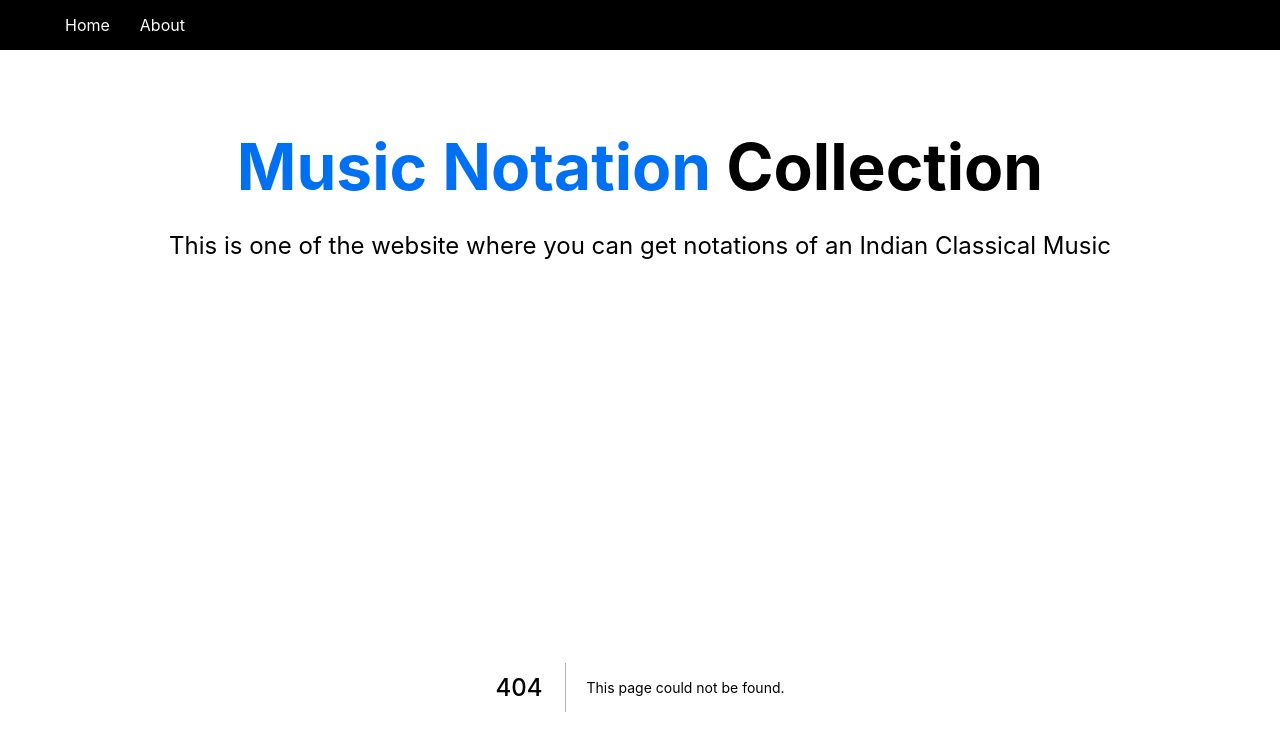
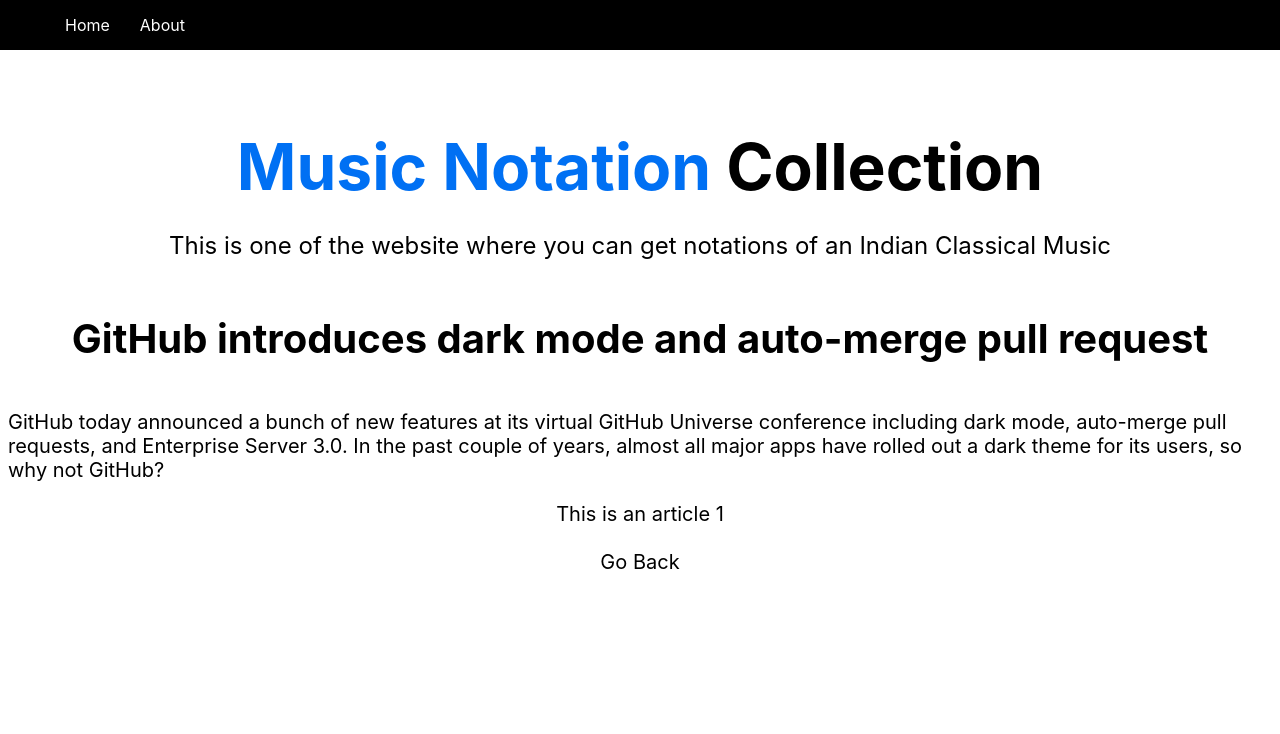
Before and after one commit to vkbiotech841/next-js-demo, a Next.js app: page /article/1 in a window 1280 px wide. Before the commit this address had no page. Shown: the top 734 px of the page. Built offline with nearby package versions, Linux system fonts and the light colour scheme.

Commit message:
added dynamic metatags

```diff
--- a/components/ArticleItem.js
+++ b/components/ArticleItem.js
@@ -6,7 +6,7 @@
         <Link href="/article/[id]" as={`/article/${article.id}`}>
             <a className={articleStyles.card}>
                 <h3>{article.title} &rarr;</h3>
-                <p>{article.body}</p>
+                <p>{article.excerpt}</p>
             </a>
 
         </Link>
--- a/components/Layout.js
+++ b/components/Layout.js
@@ -1,12 +1,14 @@
 
 import styles from '../styles/Layout.module.css';
 import Nav from './Nav';
+import Meta from './Meta';
 import Header from './Header';
 
 
 const Layout = ({ children }) => {
     return (
         <>
+            <Meta />
             <Nav />
             <div className={styles.container}>
                 <main className={styles.main}>
--- /dev/null
+++ b/components/Meta.js
@@ -0,0 +1,23 @@
+import Head from 'next/head';
+
+const Meta = ({ title, keywords, description }) => {
+    return (
+        <Head>
+            <meta name='viewport' content='width=device-width, initial-scale=1' />
+            <meta name='keywords' content={keywords} />
+            <meta name='description' content={description} />
+            <meta charSet='utf-8' />
+            <link rel='icon' href='/favicon.ico' />
+            <title>{title}</title>
+        </Head>
+    )
+}
+
+
+Meta.defaultProps = {
+    title: 'Online music notation',
+    keywords: 'flute, indian, classical, music, vikram, kumar, flut player, best flute',
+    description: 'Get the notation of Indian classical music or raaga.',
+}
+
+export default Meta
--- /dev/null
+++ b/config/index.js
@@ -0,0 +1,4 @@
+const dev = process.env.NODE_ENV !== 'production';
+
+// change to the https://youwebsite.com to your website url in production server
+export const server = dev ? 'http://localhost:3000' : 'https://youwebsite.com';
--- /dev/null
+++ b/data.js
@@ -0,0 +1,33 @@
+export const articles = [
+    {
+        id: '1',
+        title: 'GitHub introduces dark mode and auto-merge pull request',
+        excerpt:
+            'GitHub today announced a bunch of new features at its virtual GitHub...',
+        body:
+            'GitHub today announced a bunch of new features at its virtual GitHub Universe conference including dark mode, auto-merge pull requests, and Enterprise Server 3.0. In the past couple of years, almost all major apps have rolled out a dark theme for its users, so why not GitHub?',
+    },
+    {
+        id: '2',
+        title: 'What’s multi-cloud? And why should developers care?',
+        excerpt: 'Most developers don’t care about multi-cloud. But they should...',
+        body:
+            'Most developers don’t care about multi-cloud. But they should. Whether developers know it or not, their companies likely already have a multi-cloud environment.    Multi-cloud is a strategy where a business selects different services from different cloud providers',
+    },
+    {
+        id: '3',
+        title: 'Here is how to make your website more accessible',
+        excerpt:
+            'An accessible website is one that’s optimized for all people, including those with disabilities...',
+        body:
+            'There are many things to consider when setting up a website, and accessibility is one factor that can sometimes be overlooked. An accessible website is one that’s optimized for all people, including those with impaired vision or hearing, motor difficulties, or learning disabilities',
+    },
+    {
+        id: '4',
+        title: 'Why open ecosystems are the future of app development',
+        excerpt:
+            'When app stores entered the mainstream tech culture, they exposed developers to an audience of millions...',
+        body:
+            'We can’t get enough of our mobile apps. There were 204 billion apps downloads last year, and that number is rising in 2020.  When app stores entered the mainstream tech culture, they exposed developers to an audience of millions who were keen to adopt the innovative capabilities',
+    },
+]
--- a/package.json
+++ b/package.json
@@ -4,7 +4,7 @@
   "private": true,
   "scripts": {
     "dev": "next dev",
-    "build": "next build",
+    "build": "next build && next export",
     "start": "next start"
   },
   "dependencies": {
--- /dev/null
+++ b/pages/api/articles/[id].js
@@ -0,0 +1,15 @@
+import { articles } from '../../../data';
+
+export default function handler({ query: { id } }, res) {
+    const filtered = articles.filter((article) => article.id === id)
+
+    if (filtered.length > 0) {
+        res
+            .status(200)
+            .json(filtered[0])
+    } else {
+        res
+            .status(404)
+            .json({ message: `Article with the id of ${id} is not found` })
+    }
+}
--- /dev/null
+++ b/pages/api/articles/index.js
@@ -0,0 +1,6 @@
+// call database api here
+import { articles } from '../../../data';
+
+export default function handler(req, res) {
+    res.status(200).json(articles)
+}
--- a/pages/api/hello.js
+++ /dev/null
@@ -1,5 +0,0 @@
-// Next.js API route support: https://nextjs.org/docs/api-routes/introduction
-
-export default (req, res) => {
-  res.status(200).json({ name: 'John Doe' })
-}
--- /dev/null
+++ b/pages/article/[id]/index.js
@@ -0,0 +1,75 @@
+import { useRouter } from 'next/router';
+import Link from 'next/link';
+import { server } from '../../../config/index';
+import Meta from '../../../components/Meta';
+
+
+const article = ({ article }) => {
+    // const router = useRouter();
+    // const { id } = router.query;
+
+    return (
+        <>
+            <Meta title={article.title} description={article.excerpt} />
+            <h1>{article.title}</h1>
+            <p>{article.body}</p>
+            <span>This is an article {article.id}</span>
+            <br />
+            <Link href='/'>Go Back</Link>
+        </>
+    )
+}
+
+export const getStaticProps = async (context) => {
+    const res = await fetch(`${server}/api/articles/${context.params.id}`);
+    const article = await res.json();
+    return {
+        props: {
+            article
+        }
+    }
+}
+
+export const getStaticPaths = async () => {
+    const res = await fetch(`${server}/api/articles/`);
+    const articles = await res.json();
+    const ids = articles.map(article => article.id);
+    const paths = ids.map(id => (
+        {
+            params: { id: id.toString() }
+        }
+    ))
+
+    return {
+        paths,
+        fallback: false
+    }
+}
+
+// export const getStaticProps = async (context) => {
+//     const res = await fetch(`https://jsonplaceholder.typicode.com/posts/${context.params.id}`);
+//     const article = await res.json();
+//     return {
+//         props: {
+//             article
+//         }
+//     }
+// }
+
+// export const getStaticPaths = async () => {
+//     const res = await fetch(`https://jsonplaceholder.typicode.com/posts`);
+//     const articles = await res.json();
+//     const ids = articles.map(article => article.id);
+//     const paths = ids.map(id => (
+//         {
+//             params: { id: id.toString() }
+//         }
+//     ))
+
+//     return {
+//         paths,
+//         fallback: false
+//     }
+// }
+
+export default article;
```
Also changed, not shown: pages/about.js (+2 -8 lines), pages/index.js (+17 -9 lines), 1 other file (tests, documents, lock files or other folders).
